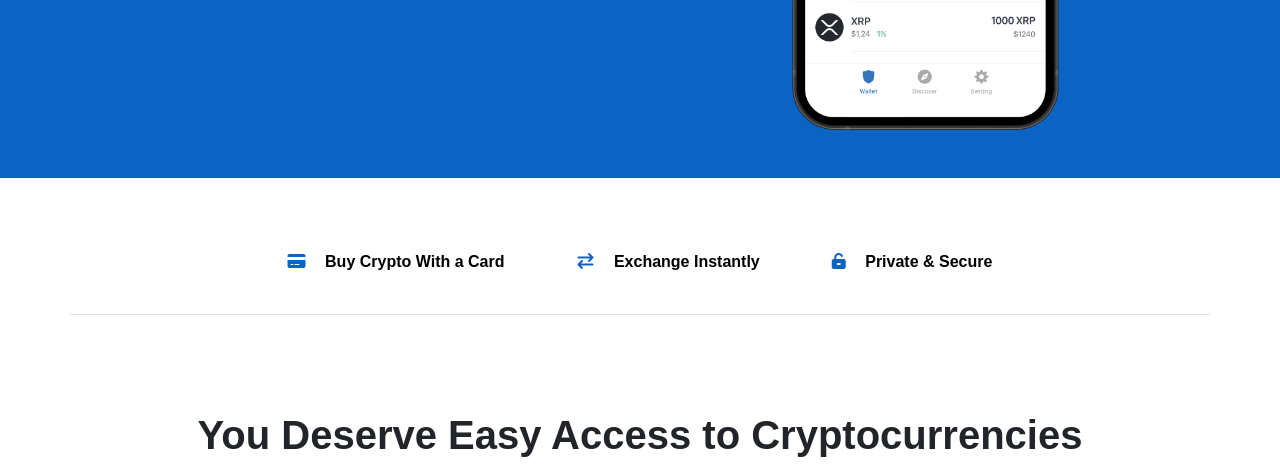
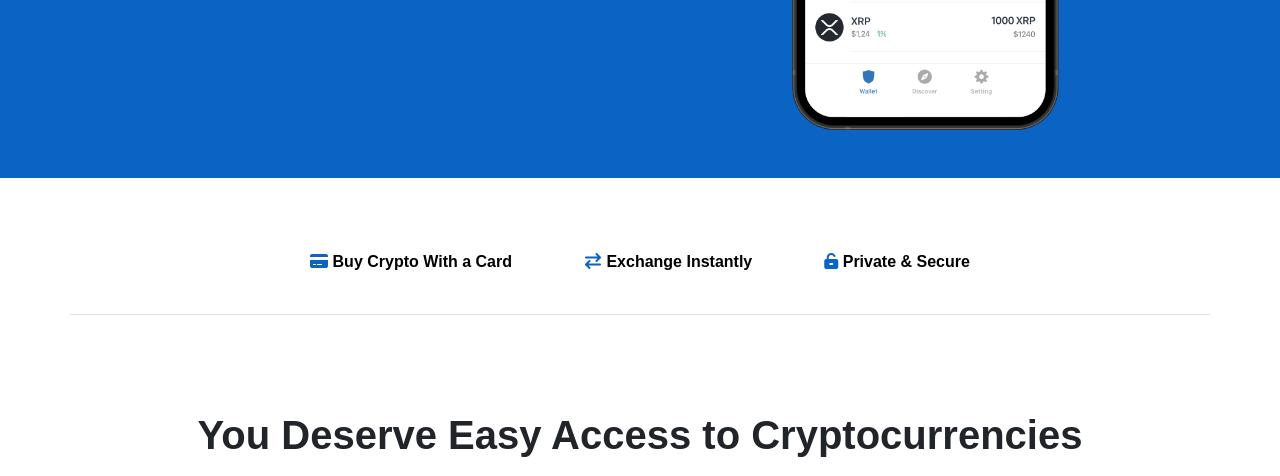
Before and after one commit to alimrany/twt, a plain HTML site: page index.html in a window 1280 px wide. Shown: the part 614-1090 px from the top of the page. Drawn offline with nearby package versions, Linux system fonts and the light colour scheme; a web font is replaced by a local one.

Commit message:
addednow

```diff
--- a/trustwallet.css
+++ b/trustwallet.css
@@ -185,7 +185,7 @@ width: 100%;
   color: black;
   font-weight: bolder;
   font-size: 16px;
-  margin-left: 15px;
+  /* margin-left: 15px; */
 }
 .fa-brands{
   color: #5A739B;
```
Also changed, not shown: asset.html (+0 -6 lines).
